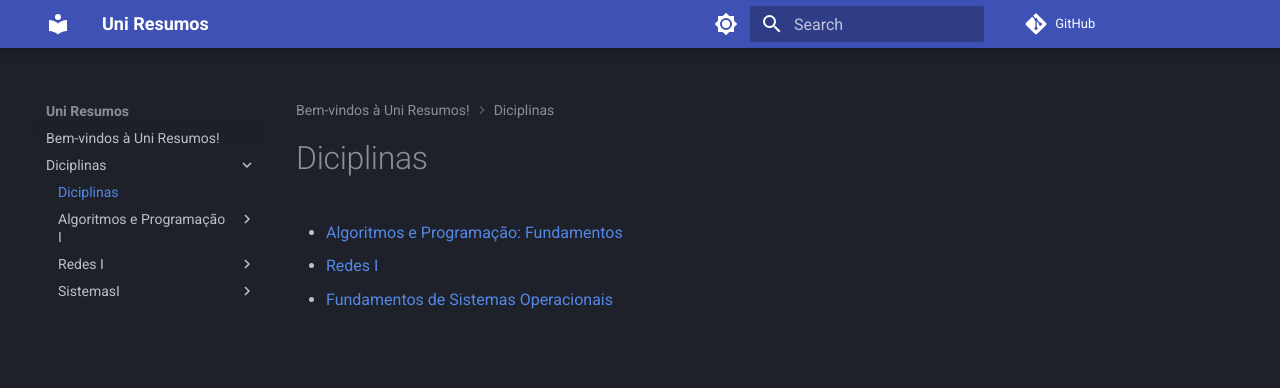
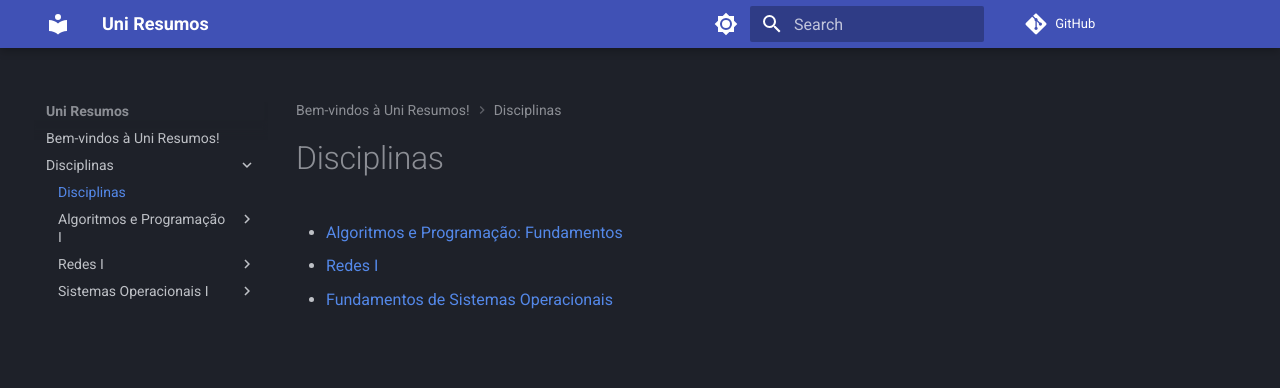
Before and after one commit to eduardoschulz/uniresumos, an MkDocs documentation site: the page built from docs/Disciplinas/index.md, in a window 1280 px wide. Shown: the top 388 px of the page. Built offline with MkDocs 1.6.1 and Material for MkDocs 9.7.7, drawn with Linux system fonts in a browser that asks for light colours; comment, search, counter and statistics services are not loaded.

Commit message:
arrumando erro na escrita

```diff
--- a/docs/Diciplinas/index.md
+++ b/docs/Disciplinas/index.md
@@ -1,4 +1,4 @@
-# Diciplinas
+# Disciplinas
 
 + [Algoritmos e Programação: Fundamentos](Algoritmos e Programação I)
 + [Redes I](Redes I)
```
Also changed, not shown: docs/index.md (+1 -1 lines), docs/Disciplinas/Algoritmos e Programação I/java.md (renamed from docs/Diciplinas/Algoritmos e Programação I/java.md), docs/Disciplinas/Redes I/Camada de Transporte/TCP-IP.md (renamed from docs/Diciplinas/Redes I/Camada de Transporte/TCP-IP.md), docs/Disciplinas/Redes I/index.md (renamed from docs/Diciplinas/Redes I/index.md), docs/Disciplinas/Sistemas Operacionais I/Linux/escalonador.md (renamed from docs/Diciplinas/SistemasI/Linux/escalonador.md), docs/Disciplinas/Sistemas Operacionais I/Linux/linux.md (renamed from docs/Diciplinas/SistemasI/Linux/linux.md).
